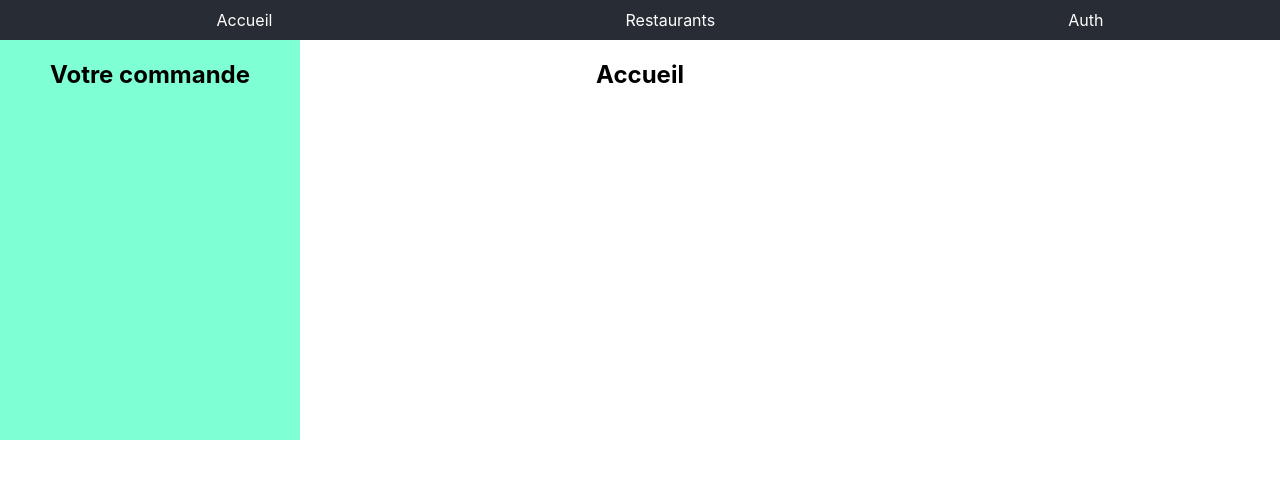
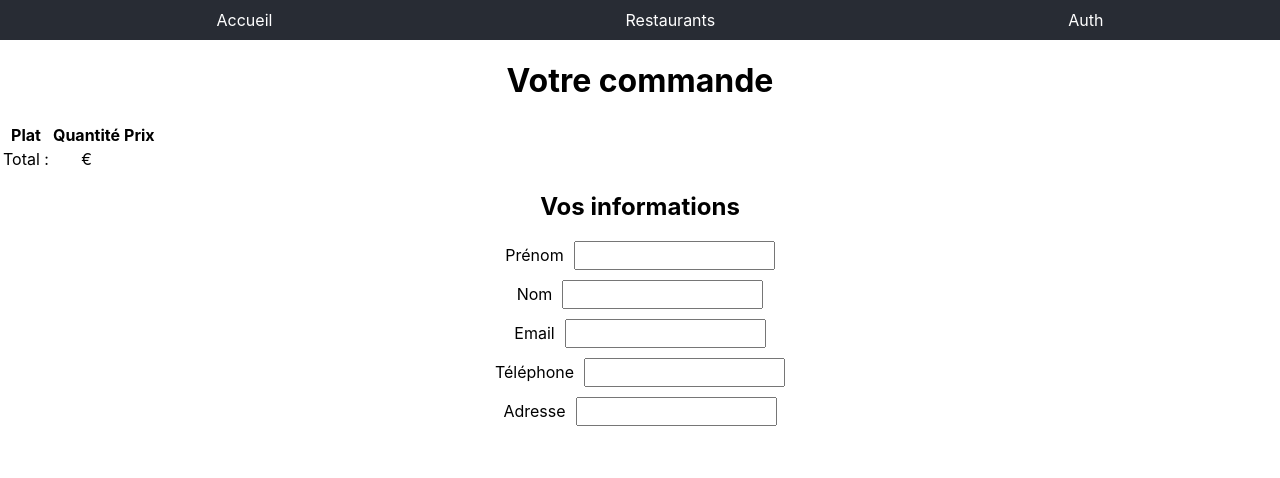
Before and after one commit to benbd5/mds-food-delivery, a React (Create React App) app: page /order in a window 1280 px wide. Shown: the top 478 px of the page. Built offline with nearby package versions, Linux system fonts and the light colour scheme.

Commit message:
Ajout de la page order et ses composants pour retrouver la commande (le panier) sur une page à part pour passer une commande. Le panier est retiré lorsque l'on arrive sur la page order

```diff
--- a/src/App.js
+++ b/src/App.js
@@ -11,12 +11,13 @@ import Restaurants from './Pages/Restaurants'
 import Home from './Pages/Home'
 import Auth from './Pages/Auth'
 import Restaurant from './Pages/Restaurant'
+import Order from './Pages/Order'
 import Cart from './Components/Cart'
 import { CartProvider } from './contexts/CartContext'
 import { AuthProvider } from './contexts/AuthContext'
 
 class App extends React.Component {
-  render() {
+  render () {
     return (
       <div className='App'>
         <Router>
@@ -25,6 +26,9 @@ class App extends React.Component {
               <Header />
               <Cart />
               <Switch>
+                <Route path='/order'>
+                  <Order />
+                </Route>
                 <Route path='/auth'>
                   <Auth />
                 </Route>
--- a/src/Components/Cart.js
+++ b/src/Components/Cart.js
@@ -1,16 +1,23 @@
 import Draggable from 'react-draggable'
+import { Link, useLocation } from 'react-router-dom'
 import { actionTypes, useCart } from '../contexts/CartContext'
 
 import './styles/Cart.css'
 
 function Cart () {
-  const { state: { cart }, dispatch } = useCart()
+  const { state: { cart, total }, dispatch } = useCart()
+  const location = useLocation()
 
   const removeItem = (item) => {
     dispatch({
       type: actionTypes.REMOVE_ITEM_FROM_CARD,
       data: item
     })
+  }
+
+  // On affiche pas le panier sur la page commande
+  if (location.pathname.includes('order')) {
+    return null
   }
   return (
     <Draggable>
@@ -21,13 +28,19 @@ function Cart () {
             return (
               <div key={item.dish._id}>
                 <h4>{item.dish.title}</h4>
-                <p>{item.dish.price}</p>
+                <p>{item.dish.price.toFixed(2)}  €</p>
                 <p>{item.quantity}</p>
                 <button onClick={() => removeItem(item)}>X</button>
               </div>
             )
           })
         }
+        <h4>Total : {total} €</h4>
+        <Link to='/order'>
+          <button>
+            Passer la commande
+          </button>
+        </Link>
       </div>
     </Draggable>
   )
--- a/src/Components/DishListItem.js
+++ b/src/Components/DishListItem.js
@@ -20,7 +20,7 @@ function DishListItem ({ dishes }) {
     <div className='card-restaurants'>
       <h3 className='title-restaurant'>{dishes.title}</h3>
       <p className='content-restaurant'>{dishes.description}</p>
-      <p className='content-restaurant'>Prix : {dishes.price}€</p>
+      <p className='content-restaurant'>Prix : {dishes.price.toFixed(2)}€</p>
       <p className='content-restaurant'>{dishes.category}</p>
       <p className='content-restaurant'>{dishes.restaurant}</p>
       <button onClick={addToCart}>Ajouter au panier</button>
--- /dev/null
+++ b/src/Components/OrderForm.js
@@ -0,0 +1,47 @@
+import TextInput from './TextInput'
+
+function OrderForm ({ data, onChange }) {
+  const handleChange = (e) => {
+    onChange({
+      ...data,
+      [e.target.name]: e.target.value
+    })
+  }
+  return (
+    <div>
+      <h2>Vos informations</h2>
+      <TextInput
+        name='firstName'
+        label='Prénom'
+        onChange={handleChange}
+        value={data.firstName}
+      />
+      <TextInput
+        name='lastName'
+        label='Nom'
+        onChange={handleChange}
+        value={data.lastName}
+      />
+      <TextInput
+        name='email'
+        label='Email'
+        onChange={handleChange}
+        value={data.email}
+      />
+      <TextInput
+        name='phone'
+        label='Téléphone'
+        onChange={handleChange}
+        value={data.phone}
+      />
+      <TextInput
+        name='address'
+        label='Adresse'
+        onChange={handleChange}
+        value={data.address}
+      />
+    </div>
+  )
+}
+
+export default OrderForm
--- /dev/null
+++ b/src/Components/OrderResume.js
@@ -0,0 +1,35 @@
+function OrderResume ({ cart, total }) {
+  return (
+    <div>
+      <h1>Votre commande</h1>
+      <table>
+        <thead>
+          <th>Plat</th>
+          <th>Quantité</th>
+          <th>Prix</th>
+        </thead>
+        <tbody>
+          {
+            cart.map(item => {
+              return (
+                <tr key={item.dish._id}>
+                  <td>{item.dish.title}</td>
+                  <td>{item.quantity}</td>
+                  <td>{item.dish.price.toFixed(2)} €</td>
+                </tr>
+              )
+            })
+          }
+        </tbody>
+        <tfoot>
+          <tr>
+            <td>Total : </td>
+            <td>{total} €</td>
+          </tr>
+        </tfoot>
+      </table>
+    </div>
+  )
+}
+
+export default OrderResume
--- /dev/null
+++ b/src/Pages/Order.js
@@ -0,0 +1,23 @@
+import { useState } from 'react'
+import OrderForm from '../Components/OrderForm'
+import OrderResume from '../Components/OrderResume'
+import { useCart } from '../contexts/CartContext'
+
+function Order () {
+  const { state: { cart, total } } = useCart()
+  const [formData, setFormData] = useState({
+    firstName: '',
+    lastName: '',
+    email: '',
+    phone: ''
+  })
+
+  return (
+    <div>
+      <OrderResume cart={cart} total={total} />
+      <OrderForm data={formData} onChange={setFormData} />
+    </div>
+  )
+}
+
+export default Order
```
